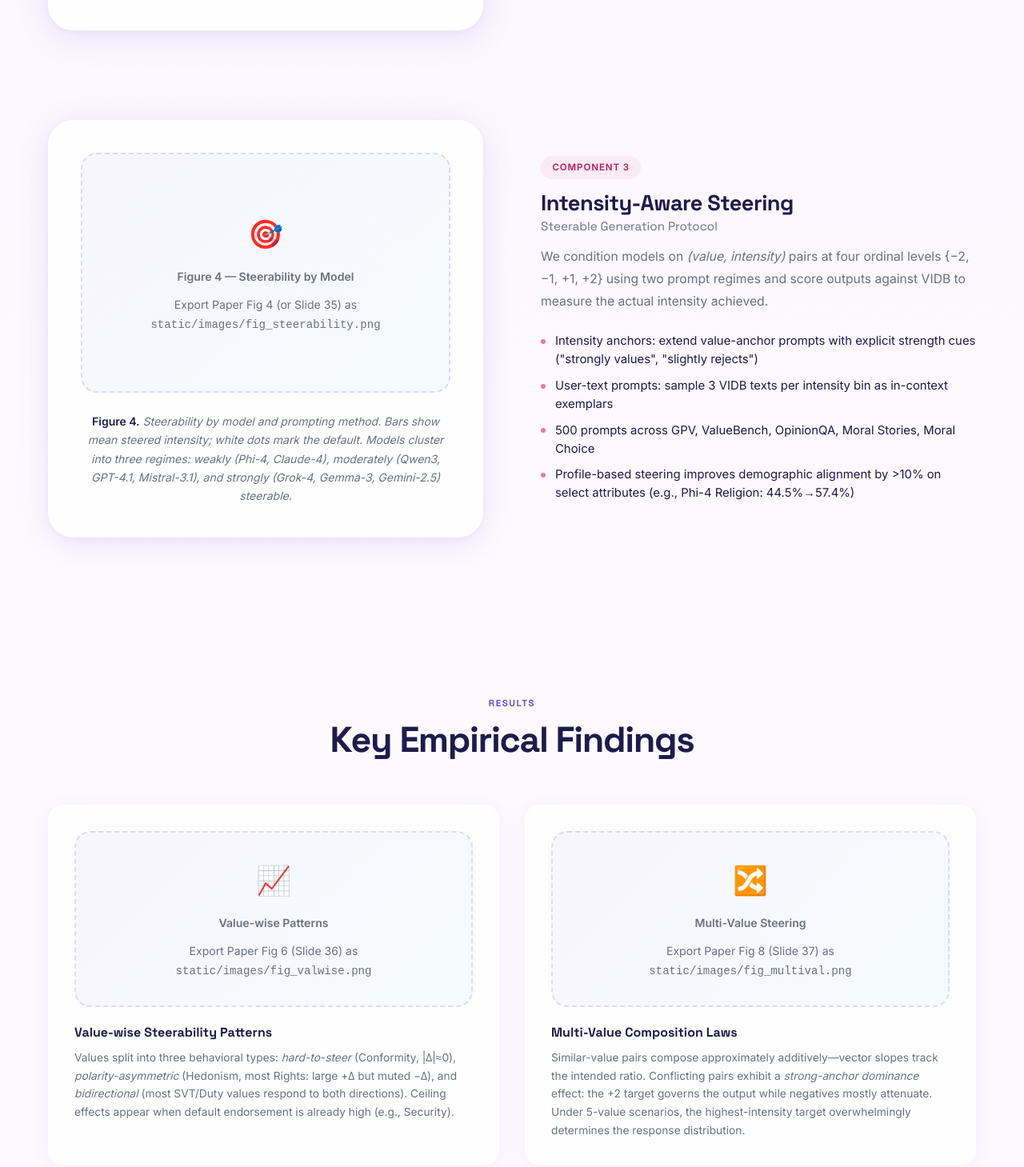
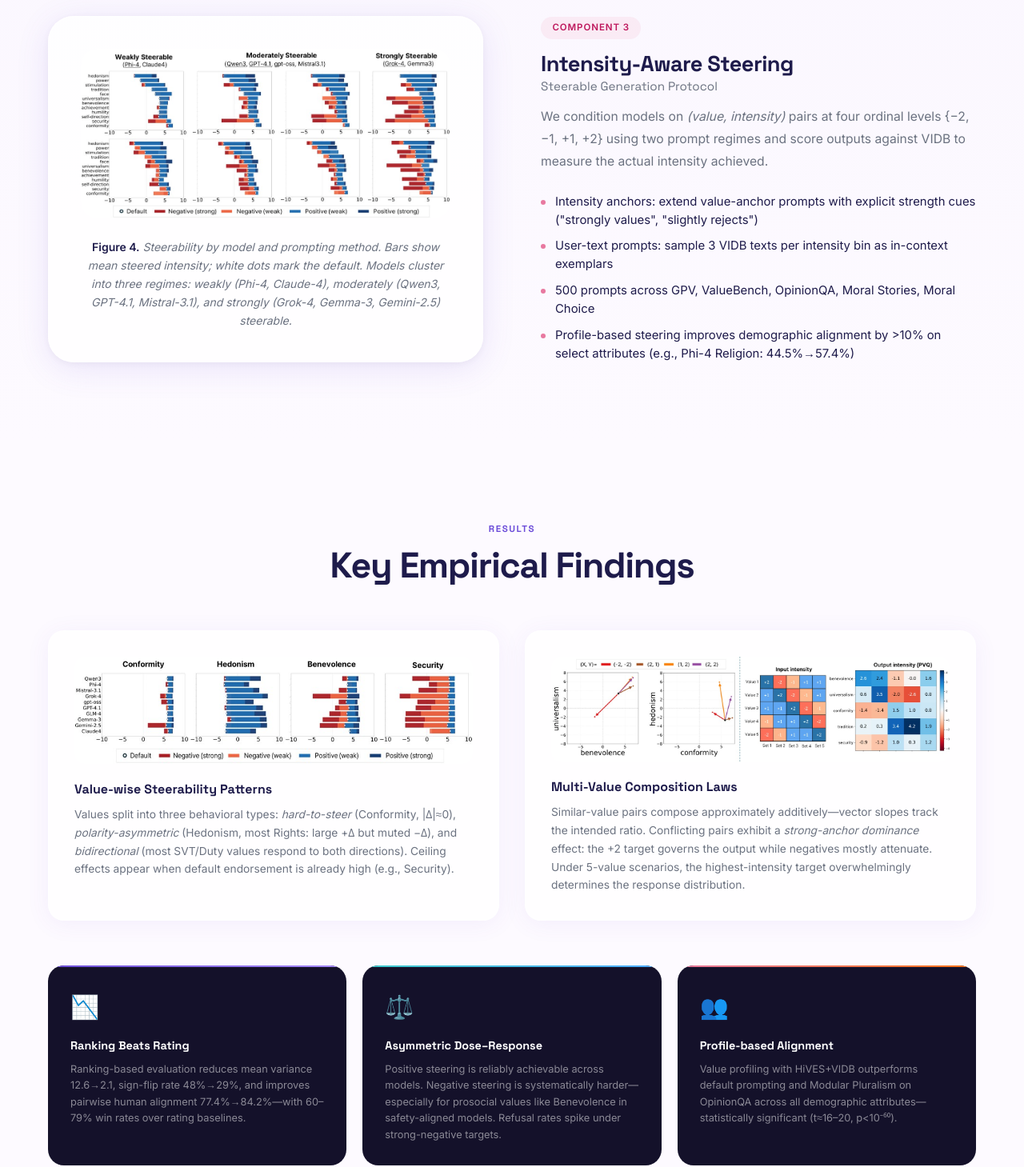
Before and after one commit to AIDASLab/VALUEFLOW, a plain HTML site: page docs/index.html in a window 1280 px wide. Shown: the part 5400-6859 px from the top of the page at 80% size. Drawn offline with Linux system fonts and the light colour scheme.

Commit message:
path change

```diff
--- a/docs/index.html
+++ b/docs/index.html
@@ -496,9 +496,9 @@
     <!-- HiVES ––––––––––––––––––––– -->
     <div class="comp-row fi">
       <div class="fig-wrap">
-        <img src="static/images/fig_hives_results.png"
+        <img src="static/images/fig_hives_results.jpg"
              alt="HiVES vs UniVar vs Qwen3-0.6B on ranking accuracy, similarity correlation, orthogonality"
-             onerror="this.outerHTML='<div class=\'fig-ph\' style=\'height:300px\'><span class=\'fig-ph-icon\'>🧬</span><strong>Figure 2 — HiVES vs. Baselines</strong><span>Export Paper Fig 5 (or Slide 28) as <code>static/images/fig_hives_results.png</code></span></div>'">
+             onerror="this.outerHTML='<div class=\'fig-ph\' style=\'height:300px\'><span class=\'fig-ph-icon\'>🧬</span><strong>Figure 2 — HiVES vs. Baselines</strong></div>'">
         <p class="fig-cap"><strong>Figure 2.</strong> HiVES surpasses both UniVar and the base Qwen3-embedding-0.6B on hierarchical ranking accuracy (+20%), similarity correlation (+50%), and value-vector orthogonality for SVT and MFT.</p>
       </div>
       <div>
@@ -538,9 +538,9 @@
     <!-- STEERING ––––––––––––––––––– -->
     <div class="comp-row fi">
       <div class="fig-wrap">
-        <img src="static/images/fig_steerability.png"
+        <img src="static/images/fig_steerability.jpg"
              alt="Steerability by model and prompting method: weakly (Phi-4, Claude-4), moderately (Qwen3, GPT-4.1), strongly (Grok-4, Gemma-3)"
-             onerror="this.outerHTML='<div class=\'fig-ph\' style=\'height:300px\'><span class=\'fig-ph-icon\'>🎯</span><strong>Figure 4 — Steerability by Model</strong><span>Export Paper Fig 4 (or Slide 35) as <code>static/images/fig_steerability.png</code></span></div>'">
+             onerror="this.outerHTML='<div class=\'fig-ph\' style=\'height:300px\'><span class=\'fig-ph-icon\'>🎯</span><strong>Figure 4 — Steerability by Model</strong></div>'">
         <p class="fig-cap"><strong>Figure 4.</strong> Steerability by model and prompting method. Bars show mean steered intensity; white dots mark the default. Models cluster into three regimes: <em>weakly</em> (Phi-4, Claude-4), <em>moderately</em> (Qwen3, GPT-4.1, Mistral-3.1), and <em>strongly</em> (Grok-4, Gemma-3, Gemini-2.5) steerable.</p>
       </div>
       <div>
@@ -568,17 +568,17 @@
 
     <div class="res-grid fi">
       <div class="res-card">
-        <img src="static/images/fig_valwise.png"
+        <img src="static/images/fig_valwise.jpg"
              alt="Per-value steerability patterns: hard-to-steer Conformity, asymmetric Hedonism, bidirectional Benevolence and Security"
-             onerror="this.outerHTML='<div class=\'fig-ph\' style=\'height:220px\'><span class=\'fig-ph-icon\'>📈</span><strong>Value-wise Patterns</strong><span>Export Paper Fig 6 (Slide 36) as <code>static/images/fig_valwise.png</code></span></div>'">
+             onerror="this.outerHTML='<div class=\'fig-ph\' style=\'height:220px\'><span class=\'fig-ph-icon\'>📈</span><strong>Value-wise Patterns</strong></div>'">
         <h4 class="res-h">Value-wise Steerability Patterns</h4>
         <p class="res-d">Values split into three behavioral types: <em>hard-to-steer</em> (Conformity, |Δ|≈0), <em>polarity-asymmetric</em> (Hedonism, most Rights: large +Δ but muted −Δ), and <em>bidirectional</em> (most SVT/Duty values respond to both directions). Ceiling effects appear when default endorsement is already high (e.g., Security).</p>
       </div>
 
       <div class="res-card">
-        <img src="static/images/fig_multival.png"
+        <img src="static/images/fig_multival.jpg"
              alt="Multi-value steering: 2-value arrow plots and 5-value intensity heatmap"
-             onerror="this.outerHTML='<div class=\'fig-ph\' style=\'height:220px\'><span class=\'fig-ph-icon\'>🔀</span><strong>Multi-Value Steering</strong><span>Export Paper Fig 8 (Slide 37) as <code>static/images/fig_multival.png</code></span></div>'">
+             onerror="this.outerHTML='<div class=\'fig-ph\' style=\'height:220px\'><span class=\'fig-ph-icon\'>🔀</span><strong>Multi-Value Steering</strong></div>'">
         <h4 class="res-h">Multi-Value Composition Laws</h4>
         <p class="res-d">Similar-value pairs compose approximately additively—vector slopes track the intended ratio. Conflicting pairs exhibit a <em>strong-anchor dominance</em> effect: the +2 target governs the output while negatives mostly attenuate. Under 5-value scenarios, the highest-intensity target overwhelmingly determines the response distribution.</p>
       </div>
```
Also changed, not shown: docs/static/images/fig_hives_results.jpg (added), docs/static/images/fig_multival.jpg (added), docs/static/images/fig_steerability.jpg (added), docs/static/images/fig_valwise.jpg (added), docs/static/images/fig_vidb.png (added), 1 other file.
